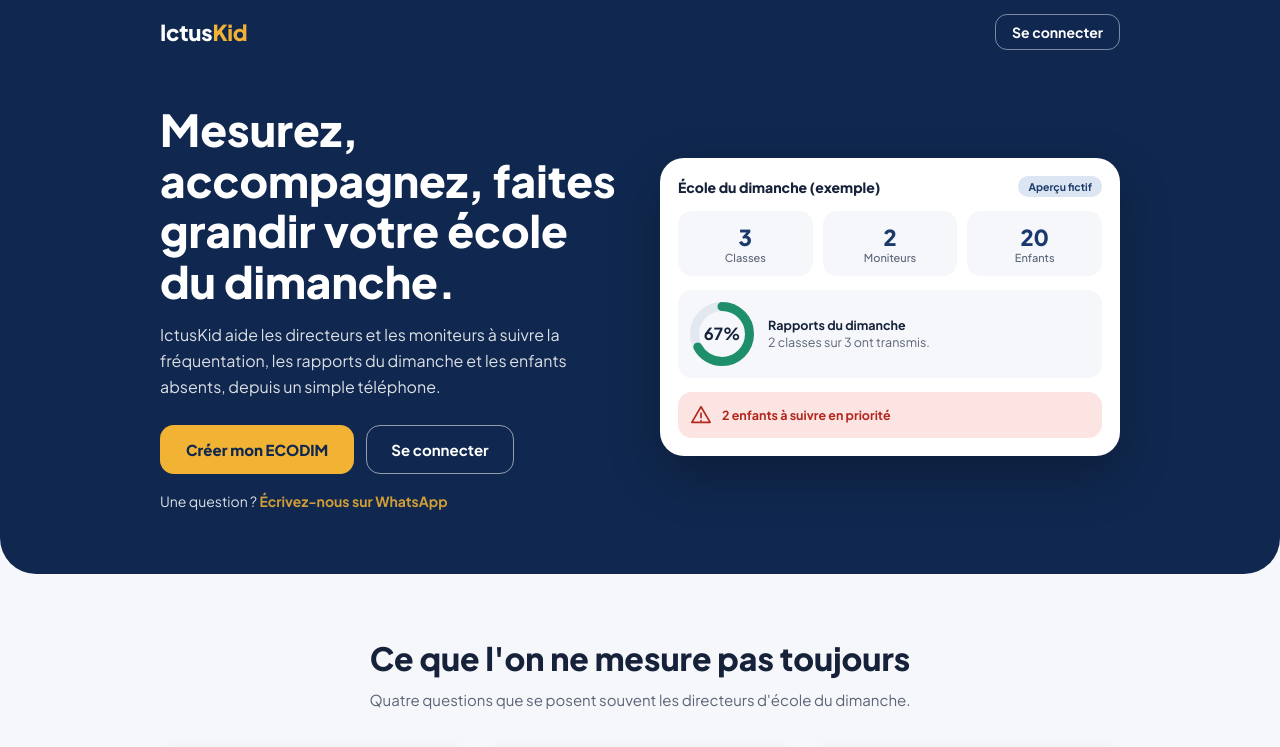
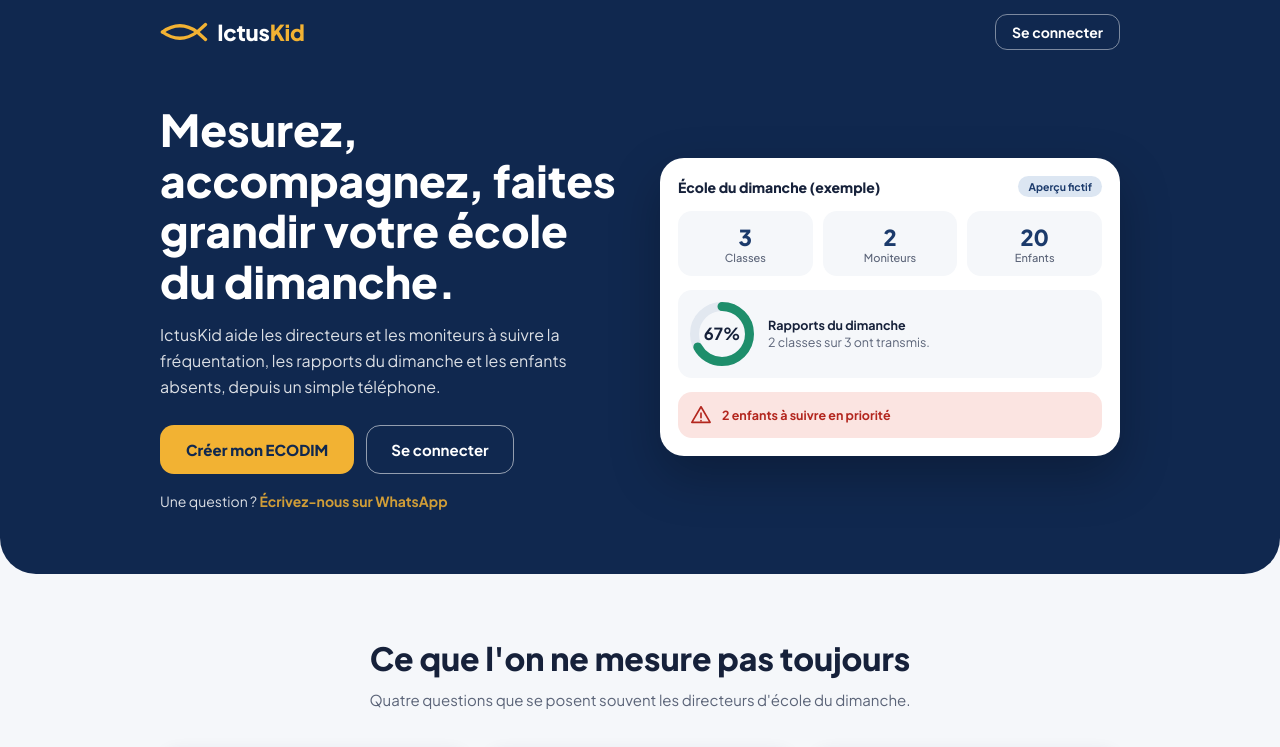
Before and after one commit to Rene79976/ecodim-app, a React (Vite) app: page / in a window 1280 px wide. Shown: the top 747 px of the page. Built offline with nearby package versions, Linux system fonts and the light colour scheme; no server answers.

Commit message:
Enhance logo styles with icon and layout adjustments
Add logo styling with a before pseudo-element for an icon.

```diff
--- a/src/styles/global.css
+++ b/src/styles/global.css
@@ -174,7 +174,23 @@ a.btn-primary, a.btn-outline { display: block; text-align: center; }
 .hero h1 { font-size: 27px; color: #fff; }
 .hero-sous { font-size: 13px; font-weight: 500; opacity: 0.75; margin-top: 4px; }
 
-.logo { font-weight: 800; font-size: 22px; color: #fff; letter-spacing: -0.01em; }
+.logo {
+  display: inline-flex;
+  align-items: center;
+  font-weight: 800;
+  font-size: 22px;
+  color: #fff;
+  letter-spacing: -0.01em;
+}
+/* Poisson (symbole chrétien) placé à gauche du nom, proportionnel à la taille du texte */
+.logo::before {
+  content: '';
+  display: inline-block;
+  width: 2.2em;
+  height: 0.91em;
+  margin-right: 0.4em;
+  background: url('../logo-ictuskid.svg') center / contain no-repeat;
+}
 .logo span { color: var(--gold); }
 
 .avatar-or {
```
